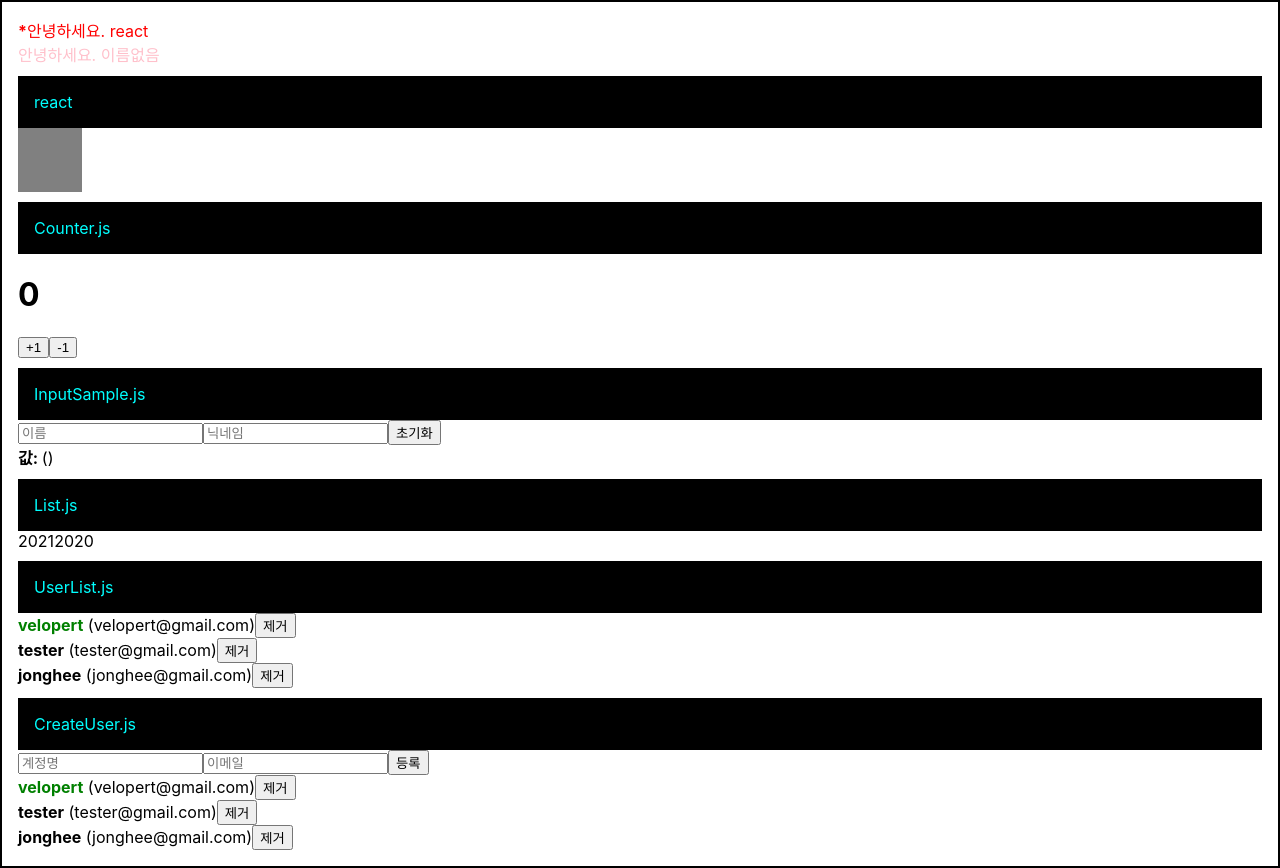
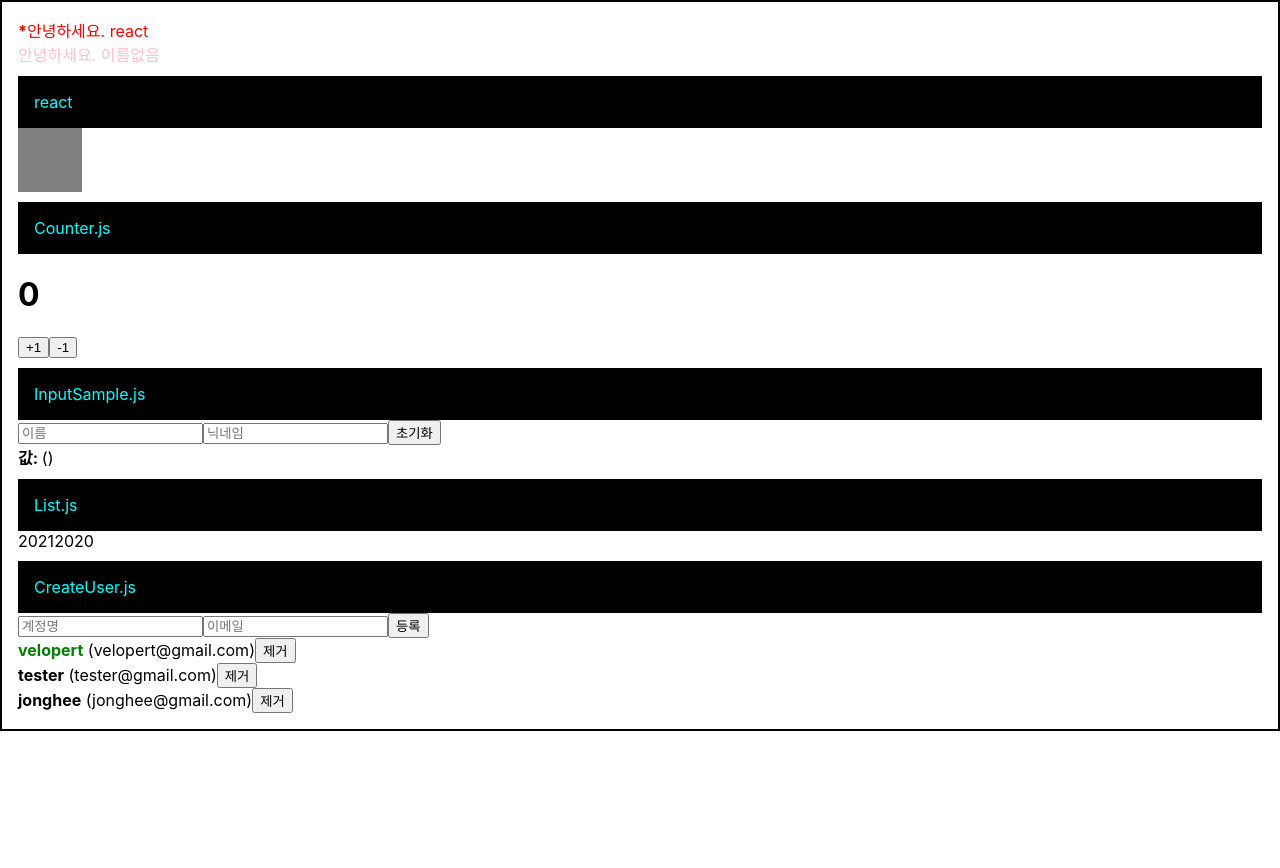
Before and after one commit to SW-JONGHEE/react-vlpt, a React (Create React App) app: page / in a window 1280 px wide. After the commit the page ends 800 px from the top, so only its background shows below. Built offline with nearby package versions, Linux system fonts and the light colour scheme.

Commit message:
useEffect를 사용하여 마운트, 언마운트

```diff
--- a/src/App.js
+++ b/src/App.js
@@ -103,8 +103,8 @@ function App() {
         <div style={style}>List.js</div>
         <List />
 
-        <div style={style}>UserList.js</div>
-        <UserList users={users} onRemove={onRemove}/>
+        {/*<div style={style}>UserList.js</div>
+        <UserList users={users} onRemove={onRemove}/>*/}
 
         <div style={style}>CreateUser.js</div>
         <CreateUser
--- a/src/UserList.js
+++ b/src/UserList.js
@@ -1,6 +1,15 @@
-import React from 'react';
+import React, {useEffect} from 'react';
 
 function User({user, onRemove, onToggle}) {
+    useEffect(() => {
+        console.log('user 값이 설정됨.');
+        console.log(user);
+        return () => {
+            console.log('user 가 바뀌기 전');
+            console.log(user);
+        }
+    }, [user]);
+
     return (
         <div>
             <b
```
